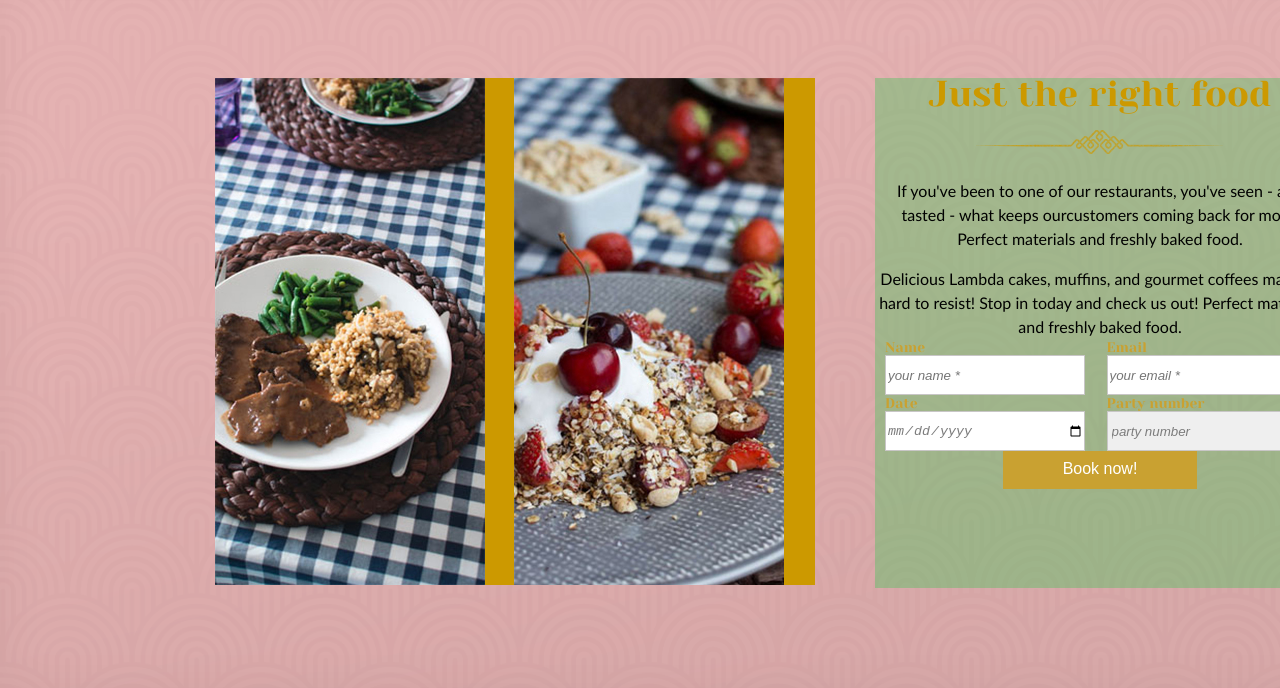
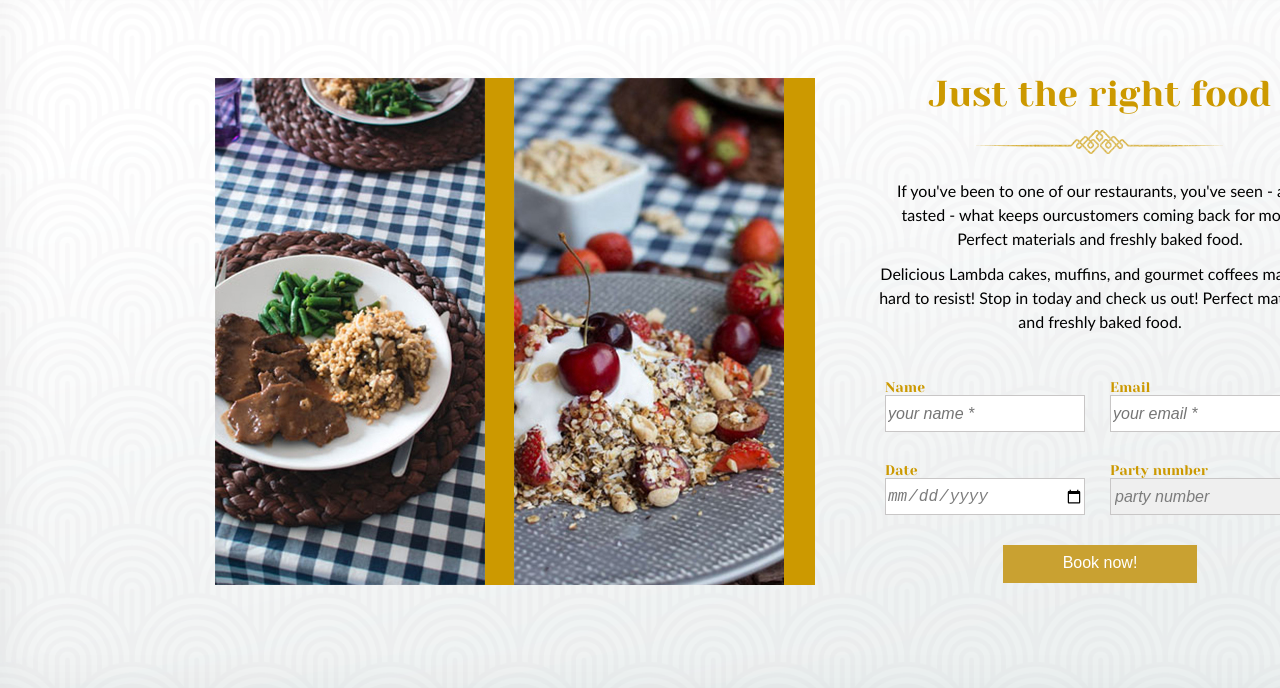
Before and after one commit to Blooife/css_project, a plain HTML site: page index.html in a window 1280 px wide. Shown: the part 3992-4680 px from the top of the page. Drawn offline with Linux system fonts and the light colour scheme; files whose address does not match are found by name.

Commit message:
for vika

```diff
--- a/css/style.css
+++ b/css/style.css
@@ -518,7 +518,7 @@ body
 .reservations_wrapper{
     height: 710px;
     width: 1600px;
-    background-color: rgba(167, 0, 0,0.3);
+   /* background-color: rgba(167, 0, 0,0.3);       */
     display: flex;
     flex-direction: row;
     align-content: space-between;
@@ -540,7 +540,7 @@ body
     display: flex;
     flex-direction: column;
  /*   flex-wrap: nowrap;  */
-    background-color: rgba(70, 194, 90, 0.4);
+   /* background-color: rgba(70, 194, 90, 0.4);*/
     width: 450px;
     margin: 100px;
     margin-left: -40px;
@@ -570,10 +570,14 @@ body
 .reservations_info p{
     font-family: LatoRegular;
      width: 100%;
-     margin-bottom: 0px;
+     margin-bottom: -5px;
      line-height: 1.5;
    /*  padding-bottom: 50px;*/
     color: rgb(0, 0, 0);
+}
+
+.reservations_info p~p{
+    margin-bottom: 45px;
 }
 
 form {
@@ -596,11 +600,12 @@ form {
     display: flex;
     flex-direction: column;
     margin-left: 10px;
-    width: 47%; }
+    width: 50%; }
 
 .reservations_form label{
   font-size: 14px;
-  color: #c9a131;
+ /* color: #c9a131;*/
+  color: #cc9900;
   text-align: start;
   font-family: YesevaOne;
 }
@@ -608,11 +613,12 @@ form {
 .form_field {
     box-sizing: border-box;
     width: 200px;
-    height: 40px;
-
+    height: 37px;
     border: 1px solid #c8c6c6;
+    margin-bottom: 30px;
     line-height: normal;
     font-style: italic;
+    font-size: 16px;
     color: #7c7c7c; }
 
 .form_field option {
```
